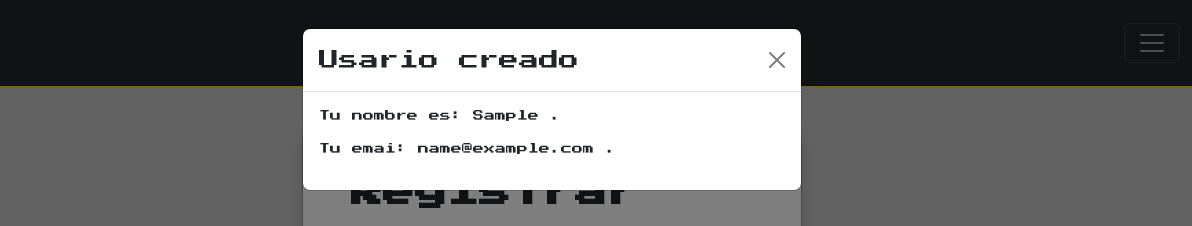
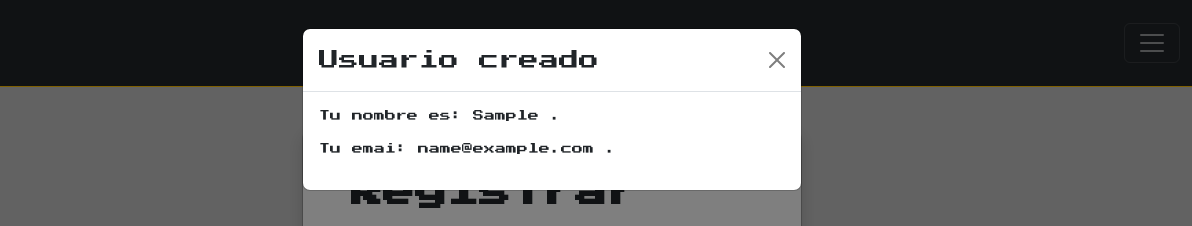
Before and after one commit to B10Hunter/Proyecto-Javascript, a plain HTML site: page index.html in a window 1280 px wide. Both pictures are taken after typing "Sample", "name@example.com", "Sample123" into the empty fields and a click on the button "Crear cuenta". Shown: the top 226 px of the page, 88-1280 px from the left. Drawn offline with nearby package versions, Linux system fonts and the light colour scheme.

Commit message:
Update index.html

```diff
--- a/index.html
+++ b/index.html
@@ -91,7 +91,7 @@
         <div class="modal-dialog">
           <div class="modal-content"  >
             <div class="modal-header">
-              <h5 class="modal-title">Usario creado</h5>
+              <h5 class="modal-title">Usuario creado</h5>
               <button type="button" class="btn-close" data-bs-dismiss="modal" aria-label="Close"></button>
             </div>
             <div class="modal-body" id="contenido">
```
